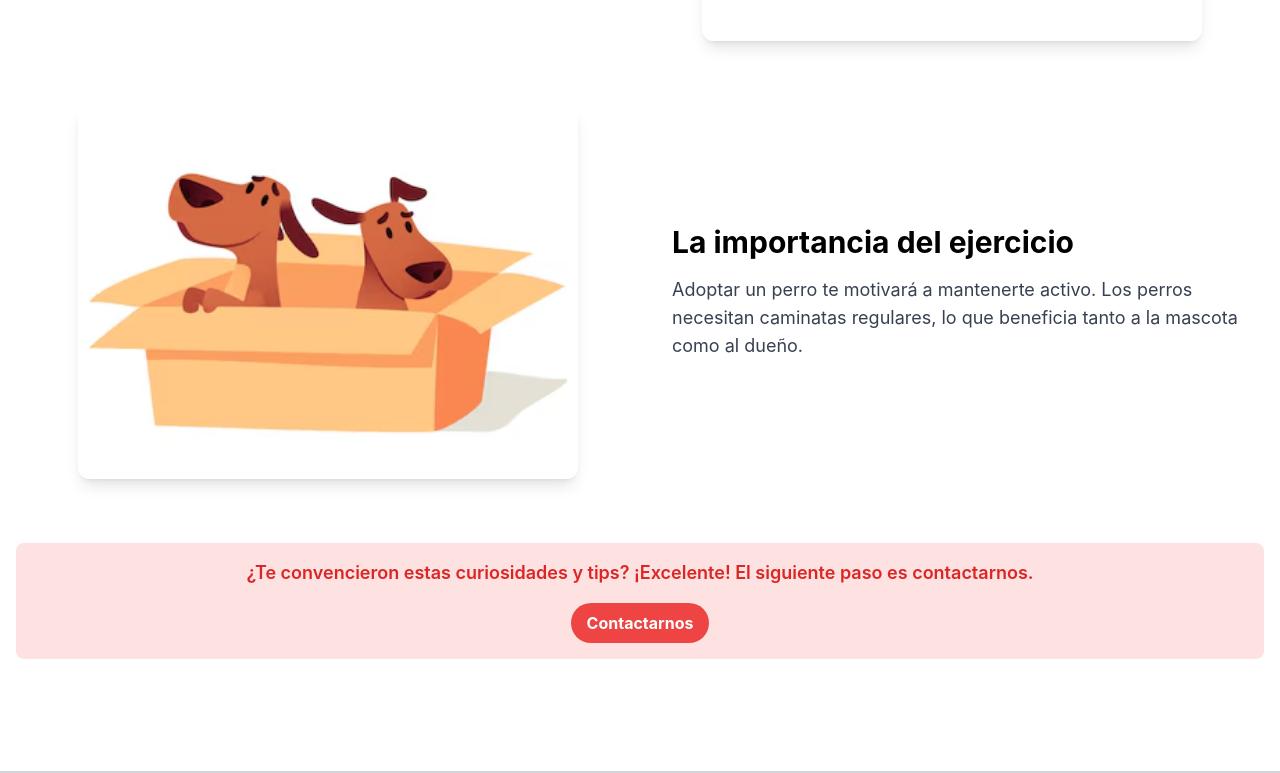
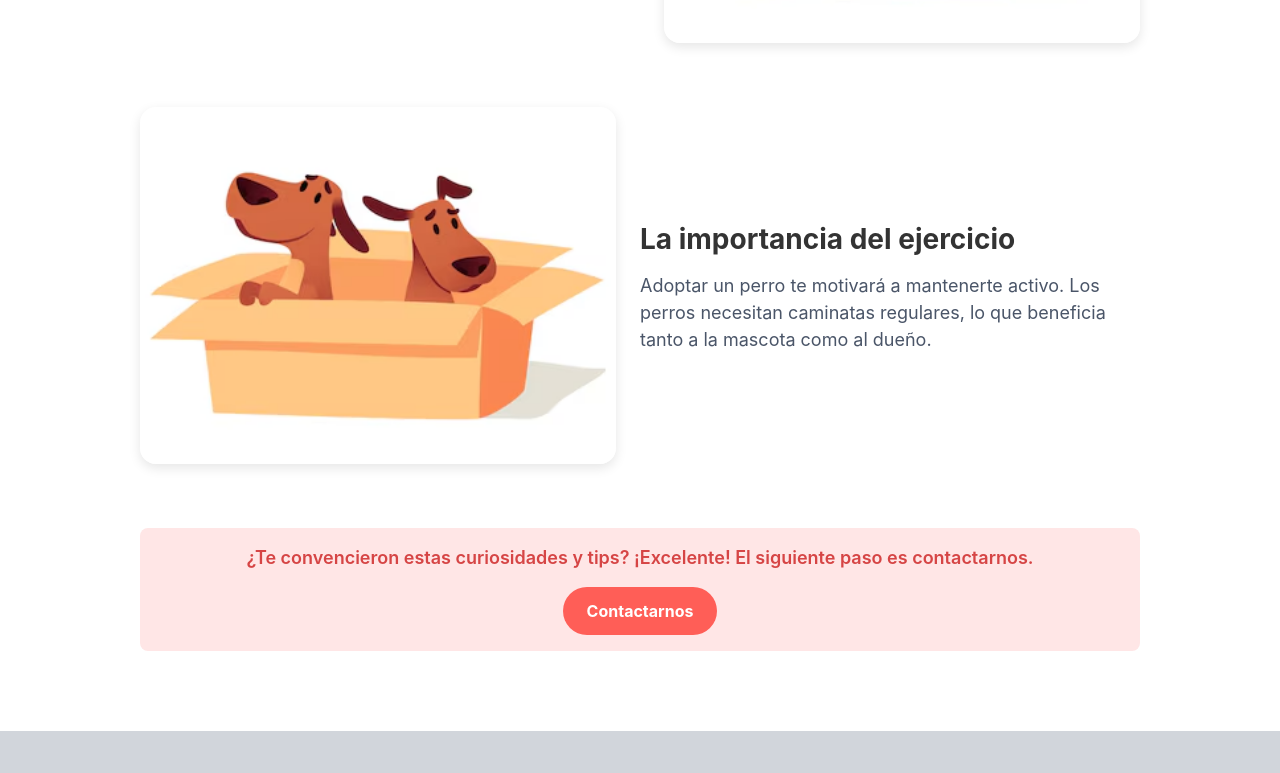
Before and after one commit to Dilanapm/agencia, a React (Create React App) app: page /curiosities in a window 1280 px wide. Shown: the part 1867-2640 px from the top of the page. Built offline with nearby package versions, Linux system fonts and the light colour scheme.

Commit message:
mas detallitos

```diff
--- a/src/containers/pages/Curiosities.jsx
+++ b/src/containers/pages/Curiosities.jsx
@@ -2,14 +2,14 @@ import React from "react";
 import Footer from "components/navigation/Footer";
 import Navbar from "components/navigation/Navbar";
 import Layout from "hocs/layouts/Layout";
-import { Link } from "react-router-dom"; // Asegúrate de que estás usando React Router
+import { Link } from "react-router-dom";
 import curiosityImage1 from "assets/curiosities/curiosity1.jpg";
 import curiosityImage2 from "assets/curiosities/curiosity2.jpg";
 import curiosityImage3 from "assets/curiosities/curiosity3.jpg";
 import curiosityImage4 from "assets/curiosities/curiosity4.jpg";
 import curiosityImage5 from "assets/curiosities/curiosity5.jpg";
+import { motion } from "framer-motion";
 
-import { motion } from "framer-motion";
 function Curiosities() {
   const curiosities = [
     {
@@ -44,45 +44,126 @@ function Curiosities() {
     },
   ];
 
+  const styles = {
+    container: {
+      paddingTop: "6rem",
+      paddingBottom: "5rem",
+      margin: "0 auto",
+      maxWidth: "1000px",
+      textAlign: "center",
+      color: "#333",
+    },
+    title: {
+      fontSize: "3rem",
+      fontWeight: "bold",
+      marginBottom: "3rem",
+      color: "#4A5568",
+    },
+    curiosityContainer: {
+      display: "flex",
+      flexDirection: "column",
+      alignItems: "center",
+      marginBottom: "4rem",
+      gap: "1.5rem",
+    },
+    curiosityImage: {
+      borderRadius: "1rem",
+      boxShadow: "0px 4px 12px rgba(0, 0, 0, 0.1)",
+      width: "90%",
+      maxWidth: "500px",
+    },
+    curiosityContent: {
+      maxWidth: "500px",
+      textAlign: "left",
+    },
+    curiosityTitle: {
+      fontSize: "1.75rem",
+      fontWeight: "bold",
+      marginBottom: "0.75rem",
+    },
+    curiosityDescription: {
+      fontSize: "1.125rem",
+      color: "#4A5568",
+    },
+    highlightSection: {
+      textAlign: "center",
+      marginTop: "4rem",
+      padding: "1rem",
+      borderRadius: "0.5rem",
+      backgroundColor: "#FFE6E6",
+    },
+    highlightText: {
+      color: "#D64545",
+      fontWeight: "600",
+      fontSize: "1.125rem",
+      marginBottom: "1rem",
+    },
+    button: {
+      backgroundColor: "#FF5E57",
+      color: "#fff",
+      border: "none",
+      padding: "0.75rem 1.5rem",
+      borderRadius: "50px",
+      fontSize: "1rem",
+      fontWeight: "bold",
+      cursor: "pointer",
+      transition: "background-color 0.3s ease",
+    },
+    buttonHover: {
+      backgroundColor: "#FF7B70",
+    },
+  };
+
   return (
     <Layout>
       <Navbar />
-      <div className="pt-36 pb-20 container mx-auto px-4">
+      <div style={styles.container}>
+        <h1 style={styles.title}>Curiosidades</h1>
         {curiosities.map((curiosity, index) => (
           <motion.div
             key={index}
-            className={`flex flex-col md:flex-row ${
-              index % 2 === 0 ? "" : "md:flex-row-reverse"
-            } mb-16`}
+            style={{
+              ...styles.curiosityContainer,
+              flexDirection: index % 2 === 0 ? "row" : "row-reverse",
+            }}
             initial={{ opacity: 0, y: 50 }}
-            animate={{ opacity: 1, y: 0 }}
+            whileInView={{ opacity: 1, y: 0 }}
             transition={{ duration: 0.5 }}
           >
-            <div className="md:w-1/2 flex justify-center">
-              <img
-                src={curiosity.image}
-                alt={curiosity.title}
-                className="rounded-xl shadow-lg w-full md:w-4/5"
-              />
-            </div>
-            <div className="md:w-1/2 flex flex-col justify-center mt-6 md:mt-0 md:pl-8">
-              <h2 className="text-2xl md:text-3xl font-bold mb-4">
-                {curiosity.title}
-              </h2>
-              <p className="text-gray-700 text-lg">{curiosity.description}</p>
+            <motion.img
+              src={curiosity.image}
+              alt={curiosity.title}
+              style={styles.curiosityImage}
+              whileHover={{ scale: 1.05 }}
+              transition={{ duration: 0.3 }}
+            />
+            <div style={styles.curiosityContent}>
+              <h2 style={styles.curiosityTitle}>{curiosity.title}</h2>
+              <p style={styles.curiosityDescription}>{curiosity.description}</p>
             </div>
           </motion.div>
         ))}
-        {/* Texto de cierre y botón de contacto */}
-        <div className="text-center mt-16 mb-8 bg-red-100 p-4 rounded-lg">
-          <p className="text-red-600 font-semibold text-lg mb-4">
+        <div style={styles.highlightSection}>
+          <p style={styles.highlightText}>
             ¿Te convencieron estas curiosidades y tips? ¡Excelente! El siguiente
             paso es contactarnos.
           </p>
           <Link to="/contact">
-            <button className="bg-red-500 hover:bg-red-600 text-white font-bold py-2 px-4 rounded-full">
+            <motion.button
+              style={styles.button}
+              onMouseOver={(e) =>
+                (e.currentTarget.style.backgroundColor =
+                  styles.buttonHover.backgroundColor)
+              }
+              onMouseOut={(e) =>
+                (e.currentTarget.style.backgroundColor =
+                  styles.button.backgroundColor)
+              }
+              whileHover={{ scale: 1.05 }}
+              transition={{ duration: 0.3 }}
+            >
               Contactarnos
-            </button>
+            </motion.button>
           </Link>
         </div>
       </div>
```
